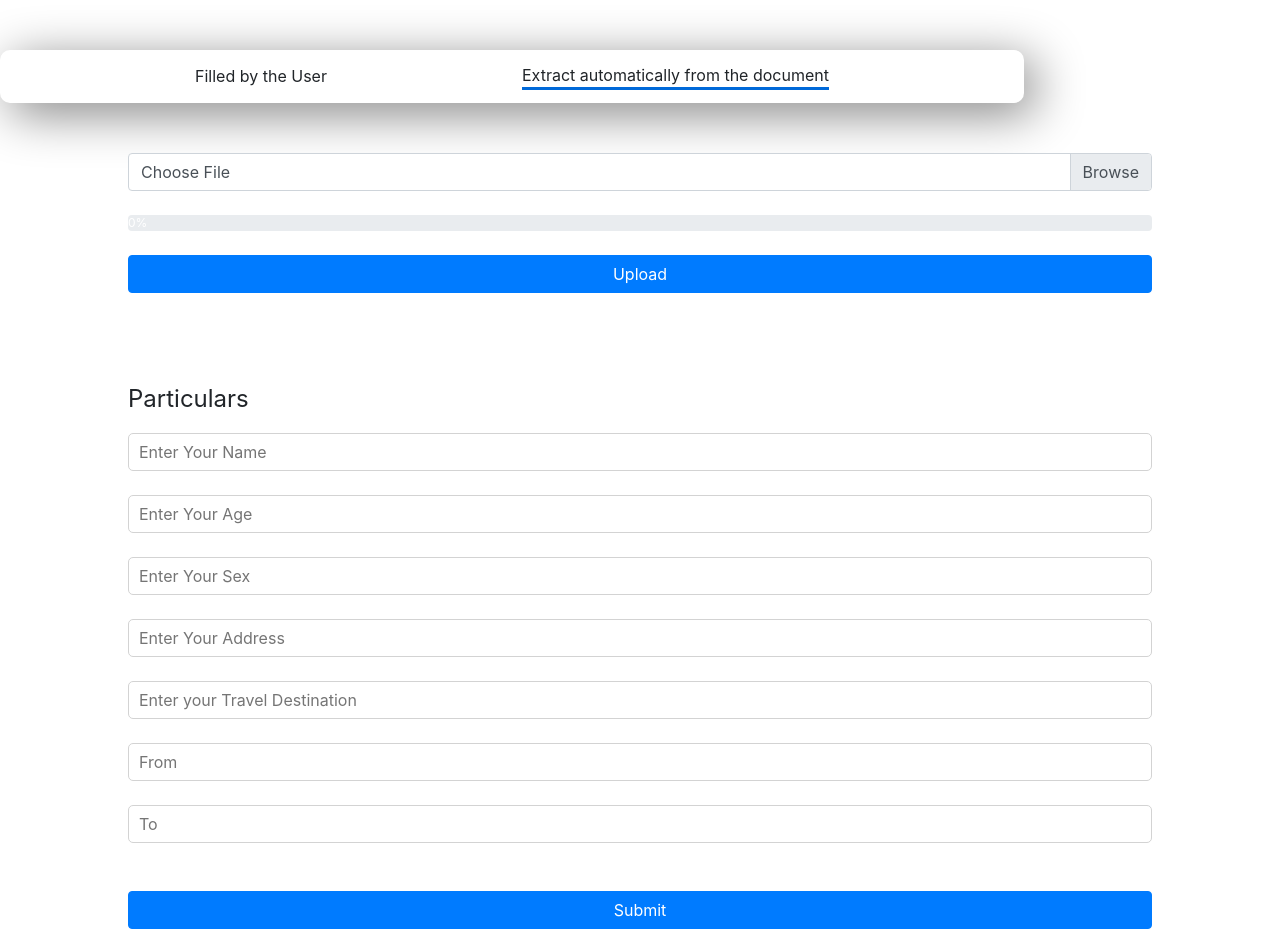
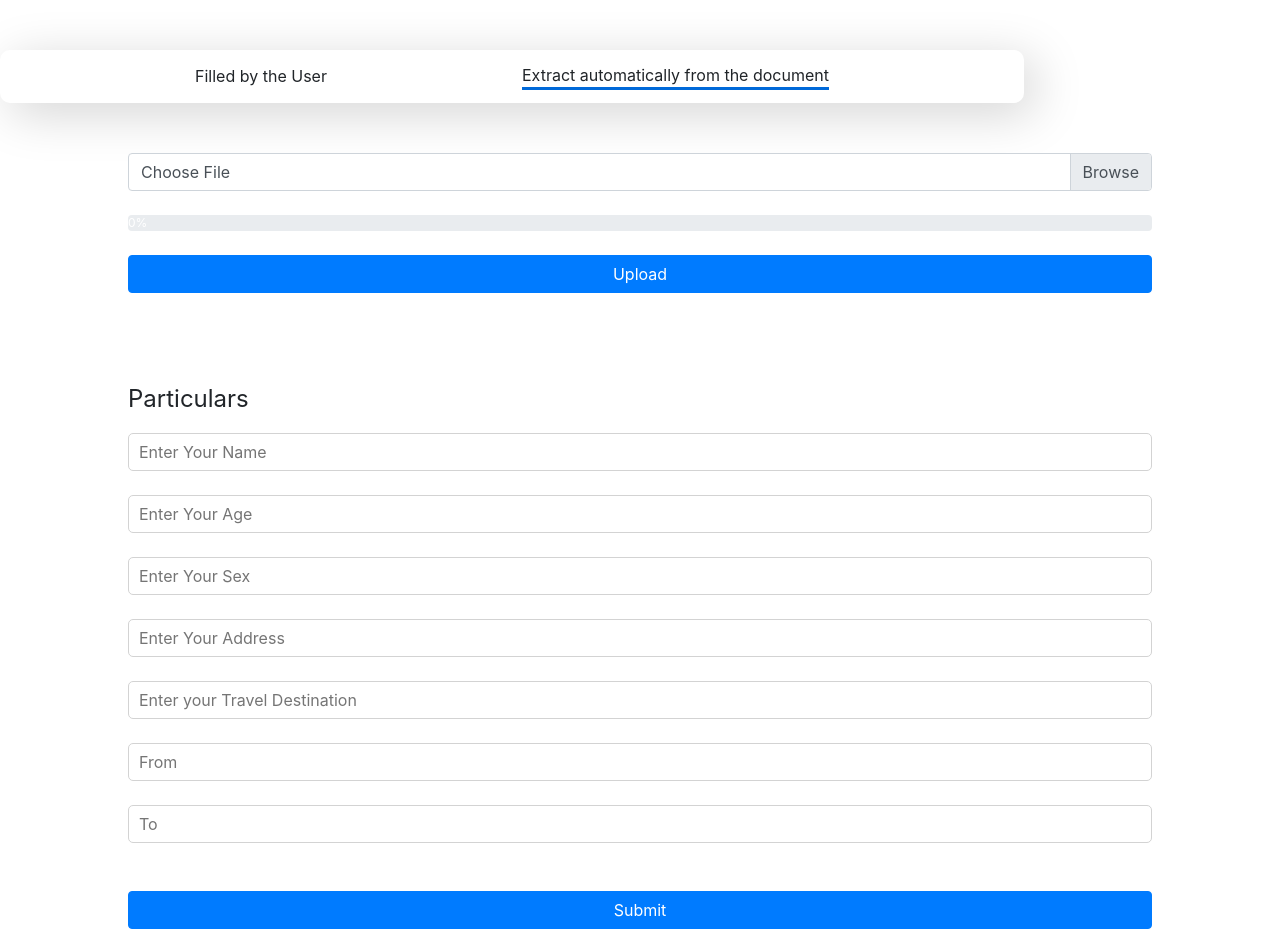
Before and after one commit to TheDa21crj/Travel, a React (Create React App) app in the folder front/: page / in a window 1280 px wide. Built offline with nearby package versions, Linux system fonts and the light colour scheme.

Commit message:
Update Home.css

```diff
--- a/front/src/Pages/Css/Home.css
+++ b/front/src/Pages/Css/Home.css
@@ -4,9 +4,10 @@
     display: flex;
     justify-content: space-evenly;
     align-items: center;
-    box-shadow: 10px 10px 50px grey;
+    box-shadow: 10px 10px 50px lightgrey;
     padding: 1% 0%;
     border-radius: 10px;
+    transition: all 0.3s;
 }
 
 .containerMDIV div {
```
